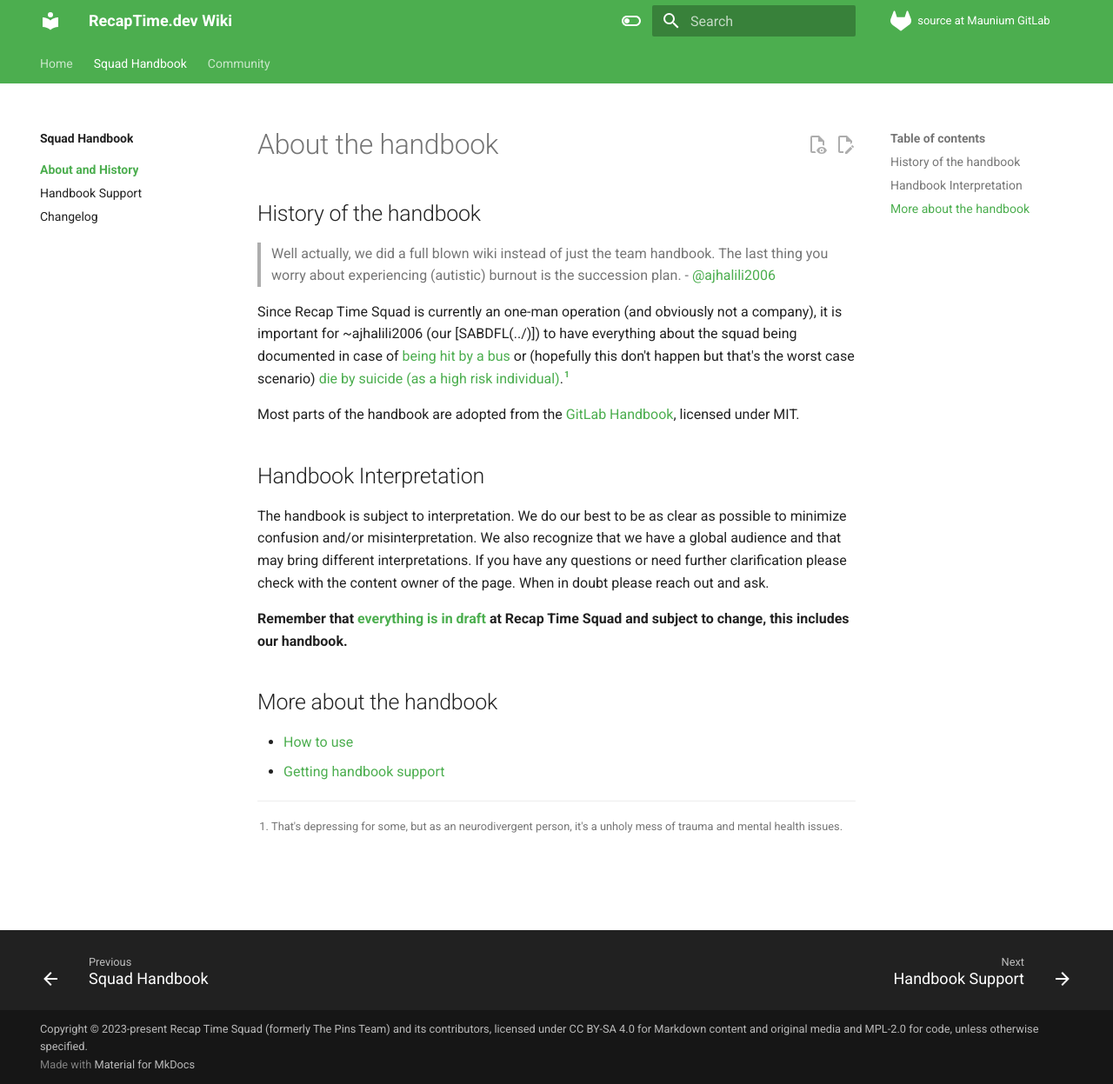
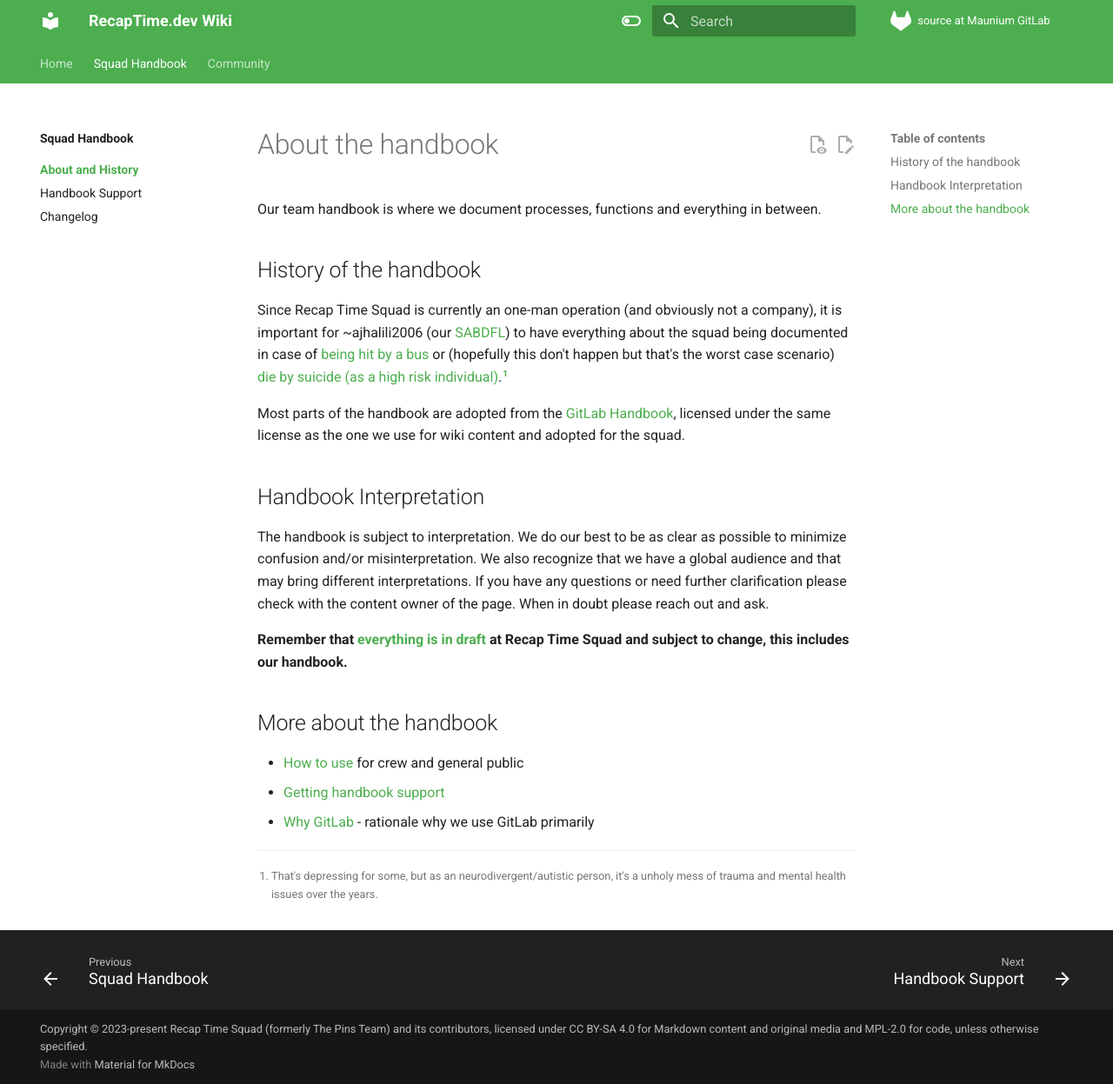
Before and after one commit to recaptime-dev/squad-wiki, an MkDocs documentation site: the page built from content/handbook/about/index.md, in a window 1280 px wide and 1247 px high. Shown: the whole window at 87% size. Built offline with MkDocs 1.6.1 and Material for MkDocs 9.7.7, drawn with Linux system fonts in a browser that asks for light colours.

```diff
--- a/content/handbook/about/index.md
+++ b/content/handbook/about/index.md
@@ -1,15 +1,15 @@
 # About the handbook
+
+Our team handbook is where we document processes, functions and everything in between.
 
 ## History of the handbook
 
-> Well actually, we did a full blown wiki instead of just the team handbook. The last thing you worry about experiencing (autistic) burnout is the succession plan. - @ajhalili2006
-
-Since Recap Time Squad is currently an one-man operation (and obviously not a company), it is important for ~ajhalili2006 (our [SABDFL(../)]) to have everything about the squad being documented in case of [being hit by a bus](https://www.michaelbromley.co.uk/blog/but-what-about-the-bus-factor/)
+Since Recap Time Squad is currently an one-man operation (and obviously not a company), it is important for ~ajhalili2006 (our [SABDFL](../sabdfl.md)) to have everything about the squad being documented in case of [being hit by a bus](https://www.michaelbromley.co.uk/blog/but-what-about-the-bus-factor/)
 or (hopefully this don't happen but that's the worst case scenario) [die by suicide (as a high risk individual)](https://www.spectrumnews.org/features/deep-dive/hidden-danger-suicide-autism/).[^1]
 
-[^1]: That's depressing for some, but as an neurodivergent person, it's a unholy mess of trauma and mental health issues.
+[^1]: That's depressing for some, but as an neurodivergent/autistic person, it's a unholy mess of trauma and mental health issues over the years.
 
-Most parts of the handbook are adopted from the [GitLab Handbook](https://handbook.gitlab.com), licensed under MIT.
+Most parts of the handbook are adopted from the [GitLab Handbook](https://handbook.gitlab.com), licensed under the same license as the one we use for wiki content and adopted for the squad.
 
 ## Handbook Interpretation
 
@@ -19,5 +19,6 @@ The handbook is subject to interpretation. We do our best to be as clear as poss
 
 ## More about the handbook
 
-* [How to use](../handbook-usage.md)
+* [How to use](../handbook-usage.md) for crew and general public
 * [Getting handbook support](./support.md)
+* [Why GitLab](../open-source/gitlab.md) - rationale why we use GitLab primarily
```
Also changed, not shown: CONTRIBUTING.md (added, +3 -0 lines), README.md (+13 -2 lines), content/contribute/index.md (added, +7 -0 lines), content/handbook/onboarding/checklist.md (added, +80 -0 lines), content/handbook/onboarding/index.md (renamed from content/handbook/company/general-onboarding.md, +11 -4 lines), content/index.md (+2 -1 lines).
